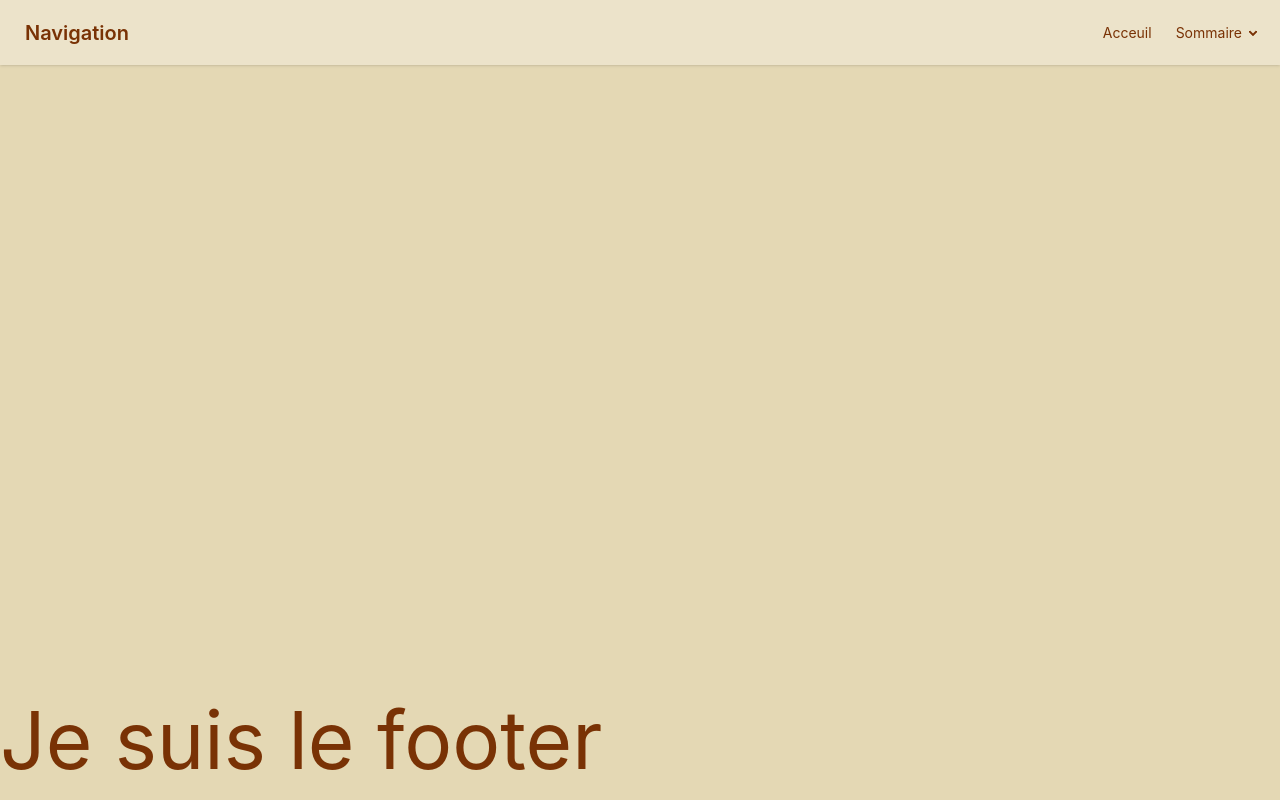
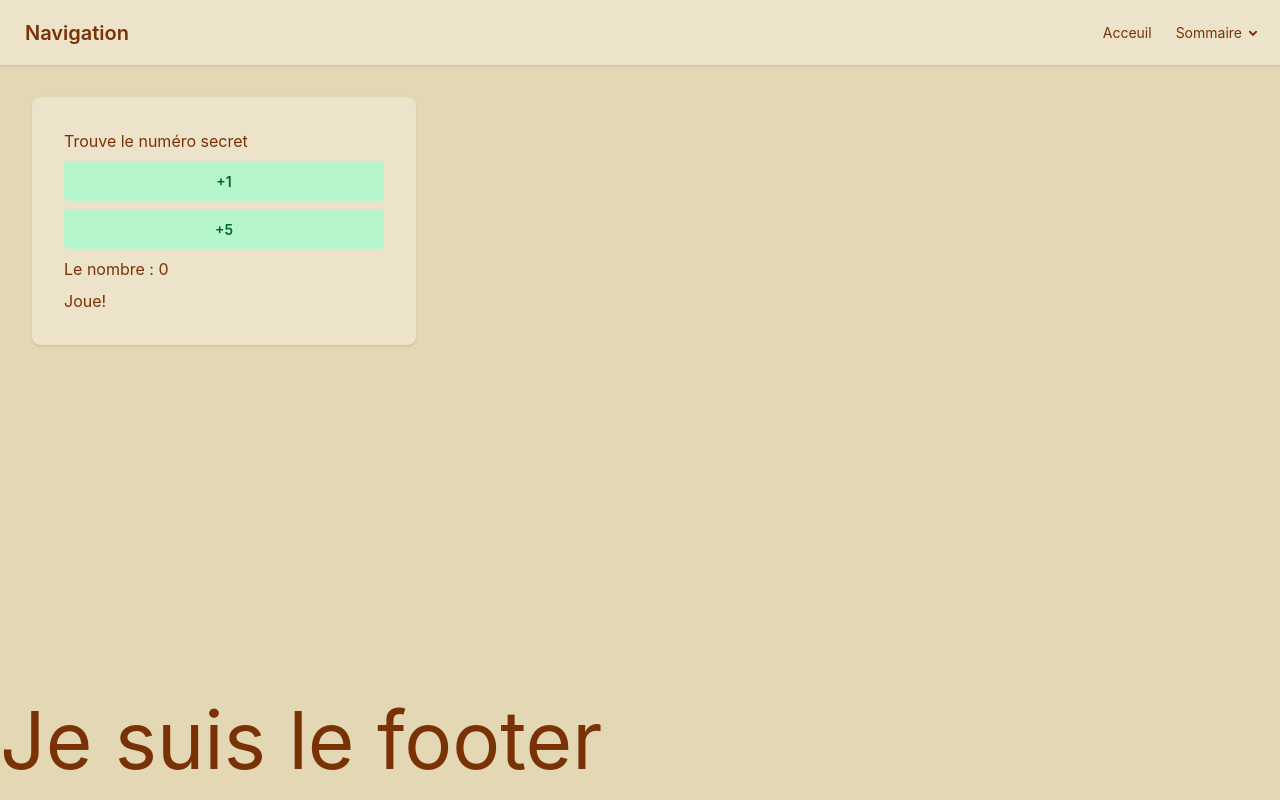
Before and after one commit to lasi23/courVue, a Vue app: page /Reactivite in a window 1280 px wide. Built offline with nearby package versions, Linux system fonts and the light colour scheme.

Commit message:
feat: exo Reactivite

```diff
--- a/src/components/AppHeader.vue
+++ b/src/components/AppHeader.vue
@@ -17,6 +17,7 @@
             <li><RouterLink to="DataUser">DataUser</RouterLink></li>
             <li><RouterLink to="Count">Count</RouterLink></li>
             <li><RouterLink to="EventBinding">EventBinding</RouterLink></li>
+            <li><RouterLink to="Reactivite">Reactivite</RouterLink></li>
           </ul>
         </details>
       </li>
--- a/src/components/Count.vue
+++ b/src/components/Count.vue
@@ -5,9 +5,10 @@
         <div class="card-body">
             <div class="contener-count">
                 <button class="btn btn-error" @click="moin()">-</button>
-        <p>Le nombre est : {{ count }}</p>
+                <p class="badge badge-soft badge-error">Le nombre est : {{ count }}</p>
                 <button class="btn btn-error" @click="plus">+</button>
             </div>
+            <p>{{ bugs }}</p>
         </div>
     </div>
 
@@ -15,16 +16,30 @@
 </template>
 
 <script setup lang='js'>
-import { ref } from 'vue';
+import { ref, computed } from 'vue';
 const count = ref(0);
 const moin = () => {
-    console.log("ok")
     count.value = count.value - 1;
 }
 const plus = () => {
-    console.log("ok")
     count.value = count.value + 1;
 }
+
+const userName = ref("");
+const state = ref("");
+
+
+const bugs = computed(() =>{
+    console.log("appel bug ok")
+
+    if(userName.value = ""){
+        return state.value ="online"
+    }else{
+        return state.value = "offline"
+    }
+
+})
+
 </script>
 
 <style scoped lang="css">
--- /dev/null
+++ b/src/components/Reactivite.vue
@@ -0,0 +1,56 @@
+<template>
+
+
+    <div class="card w-96 bg-base-100 card-lg shadow-sm">
+    <div class="card-body">
+        <h2>Trouve le numéro secret</h2>
+        <button class="btn btn-secondary" @click="plusUn()">+1</button>
+        <button class="btn btn-secondary" @click="plusCinq()">+5</button>
+        <p>Le nombre : {{ result }}</p>
+        <p :class="couleur">{{ affiche }}</p>
+    </div>
+    </div>
+
+
+</template>
+
+<script setup lang='js'>
+import { computed, watch, ref} from 'vue'
+
+const result = ref(0);
+const affiche = ref("Joue!");
+const couleur = ref("");
+
+const plusUn = () => {
+    result.value = result.value + 1;
+}
+const plusCinq = () => {
+    result.value = result.value + 5;
+}
+
+watch(result, (newValue) => {
+    if(newValue !== 7){
+        affiche.value = "Essaie encore";
+        couleur.value= 'badge badge-error';
+    }
+    if(newValue > 7){
+        affiche.value = "Tu a dépassé le nombre mystère";
+        couleur.value = 'badge badge-error';
+    }
+    if(newValue === 7){
+        affiche.value = "Oui c'est le 7"
+        couleur.value = "badge badge-success"
+    }
+    if(newValue > 30){
+        setTimeout( () => {result.value = 0} , 3000)
+    }
+});
+
+
+
+
+
+</script>
+
+<style scoped lang="css">
+</style>
--- a/src/router/index.js
+++ b/src/router/index.js
@@ -9,6 +9,7 @@ const router = createRouter({
         { path: '/DataUser', name: 'DataUser', component: () => import('../components/DataUser.vue') },
         { path: '/Count', name: 'Count', component: () => import('../components/Count.vue') },
         { path: '/EventBinding', name: 'EventBinding', component: () => import('../components/EventBinding.vue') },
+        { path: '/Reactivite', name: 'Reactivite', component: () => import('../components/Reactivite.vue') },
     ],
 });
 
--- a/src/style.css
+++ b/src/style.css
@@ -9,5 +9,5 @@ h1{
 .contener-count{
     display:flex;
     flex-direction:row;
-
+    align-item: space-arround;
 }
```
Lines whose indentation alone changed are shown as unchanged.
